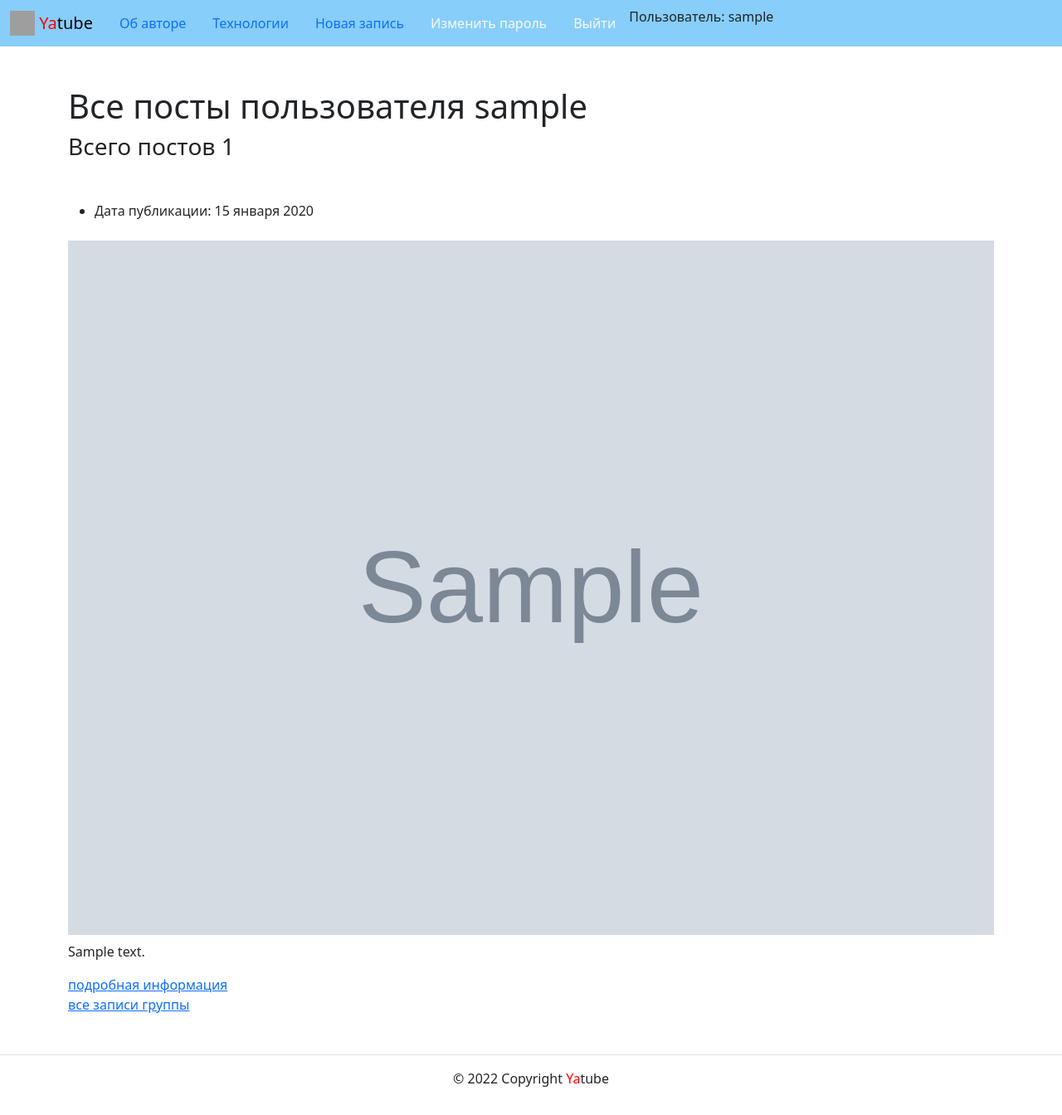
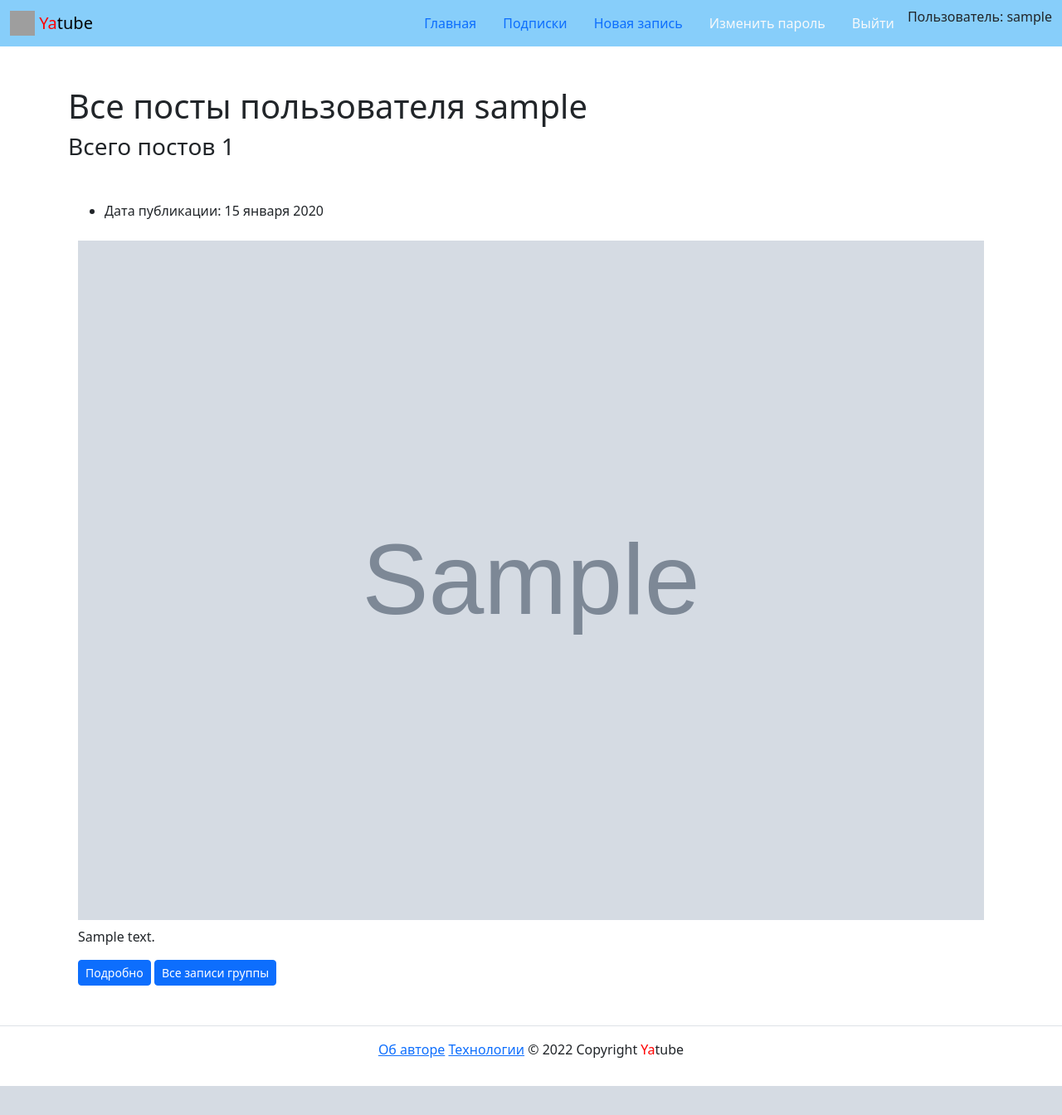
Before and after one commit to btcirk/hw05_final, a Django app: a page that uses yatube/templates/posts/profile.html in a window 1280 px wide. Shown: the whole page at 83% size. After the commit the page ends 1309 px from the top, so only its background shows below. Run offline with Django 3.2, Linux system fonts and the light colour scheme; a user stored in the database is signed in; tables that the repository leaves empty hold one stand-in row (values such as "Sample post"); grey boxes marked "Sample" are stand-in pictures; some libraries are stand-ins or nearby versions; grey boxes are pictures that could not be loaded.

Commit message:
Final changes

```diff
--- a/yatube/templates/about/author.html
+++ b/yatube/templates/about/author.html
@@ -7,7 +7,7 @@
   </div>
   <div class="col-md-8">
     <p>
-      Меня зовут Василий, мне 41 год и я студент курса "Разработчик Python" на платформе Яндекс.Практикум.
+      Меня зовут Василий, мне 42 года и я студент курса "Разработчик Python" на платформе Яндекс.Практикум.
       Это мой учебный проект.
     </p>
     <p>
--- a/yatube/templates/includes/footer.html
+++ b/yatube/templates/includes/footer.html
@@ -1,4 +1,8 @@
       <!-- includes/footer.html -->
       <footer class="border-top text-center py-3">
-        <p>© {{ year }} Copyright <span style="color:red">Ya</span>tube</p>
+        <p>
+            <a href="{% url 'about:author' %}">Об авторе</a>
+            <a href="{% url 'about:tech' %}">Технологии</a>
+            © {{ year }} Copyright <span style="color:red">Ya</span>tube
+        </p>
       </footer>
--- a/yatube/templates/includes/header.html
+++ b/yatube/templates/includes/header.html
@@ -1,5 +1,6 @@
 <!-- templates/includes/header.html -->
 {% load static %}
+<div>
 <nav class="navbar navbar-expand-lg navbar-light" style="background-color: lightskyblue">
   <div class="container-fluid">
     <a class="navbar-brand" href="{% url 'posts:index' %}">
@@ -16,15 +17,15 @@
     Класс nav-pills нужен для выделения активных пунктов
     {% endcomment %}
     {% with request.resolver_match.view_name as view_name %}
-    <div class="collapse navbar-collapse" id="navbarSupportedContent">
+    <div class="collapse navbar-collapse justify-content-end" id="navbarSupportedContent">
       <ul class="nav nav-pills">
         <li class="nav-item">
-          <a class="nav-link {% if view_name  == 'about:author' %}active{% endif %}" href="{% url 'about:author' %}">Об авторе</a>
-        </li>
-        <li class="nav-item">
-          <a class="nav-link {% if view_name  == 'about:tech' %}active{% endif %}" href="{% url 'about:tech' %}">Технологии</a>
+          <a class="nav-link {% if view_name  == 'posts:index' %}active{% endif %}" href="{% url 'posts:index' %}">Главная</a>
         </li>
         {% if user.is_authenticated %}
+        <li class="nav-item">
+          <a class="nav-link {% if view_name  == 'posts:follow_index' %}active{% endif %}" href="{% url 'posts:follow_index' %}" href="{% url 'posts:follow_index' %}">Подписки</a>
+        </li>
         <li class="nav-item">
           <a class="nav-link {% if view_name  == 'posts:post_create' %}active{% endif %}" href="{% url 'posts:post_create' %}" href="{% url 'posts:post_create' %}">Новая запись</a>
         </li>
@@ -51,3 +52,4 @@
     {# Конец добавленого в спринте #}
   </div>
 </nav>
+</div>
--- a/yatube/templates/posts/follow.html
+++ b/yatube/templates/posts/follow.html
@@ -6,8 +6,9 @@
   {% for post in page_obj %}
     {% include 'posts/includes/post_list.html' %}
     {% if post.group %}
-      <a href="{% url 'posts:group' post.group.slug %}">все записи группы</a>
+      <a class="btn btn-primary btn-sm" href="{% url 'posts:group' post.group.slug %}" role="button">все записи группы</a>
     {% endif %}
+    </article>
     {% if not forloop.last %}<hr>{% endif %}
   {% endfor %}
   {% include 'posts/includes/paginator.html' %}
--- a/yatube/templates/posts/group_list.html
+++ b/yatube/templates/posts/group_list.html
@@ -8,9 +8,7 @@
   </p>
   {% for post in page_obj %}
     {% include 'posts/includes/post_list.html' %}
-    {% if post.group %}
-      <a href="{% url 'posts:group' post.group.slug %}">все записи группы</a>
-    {% endif %}
+  </article>
     {% if not forloop.last %}<hr>{% endif %}
   {% endfor %}
   {% include 'posts/includes/paginator.html' %}
--- a/yatube/templates/posts/index.html
+++ b/yatube/templates/posts/index.html
@@ -7,8 +7,9 @@
   {% for post in page_obj %}
     {% include 'posts/includes/post_list.html' %}
     {% if post.group %}
-      <a href="{% url 'posts:group' post.group.slug %}">все записи группы</a>
+      <a class="btn btn-primary btn-sm" href="{% url 'posts:group' post.group.slug %}" role="button">Все записи группы</a>
     {% endif %}
+    </article>
     {% if not forloop.last %}<hr>{% endif %}
   {% endfor %}
   {% endcache %}
--- a/yatube/templates/posts/post_detail.html
+++ b/yatube/templates/posts/post_detail.html
@@ -35,7 +35,7 @@
       <img class="card-img my-2" src="{{ im.url }}">
       {% endthumbnail %}
       <p>
-        {{ post.text }}
+        {{ post.text|linebreaksbr }}
       </p>
       {% if is_author %}
         <a class="btn btn-primary" href="{% url 'posts:post_edit' post.pk %}">
--- a/yatube/templates/posts/profile.html
+++ b/yatube/templates/posts/profile.html
@@ -25,7 +25,7 @@
     {% endif %}
   </div>
   {% for post in page_obj %}
-    <article>
+    <article class="container">
       <ul>
         <li>
           Дата публикации: {{ post.pub_date|date:"d E Y" }}
@@ -35,13 +35,13 @@
         <img class="card-img my-2" src="{{ im.url }}">
       {% endthumbnail %}
       <p>
-        {{ post.text }}
+        {{ post.text|linebreaksbr }}
       </p>
-      <a href="{% url 'posts:post_detail' post.pk %}">подробная информация </a>
+      <a class="btn btn-primary btn-sm" href="{% url 'posts:post_detail' post.pk %}" role="button">Подробно</a>
+    {% if post.group %}
+      <a class="btn btn-primary btn-sm" href="{% url 'posts:group' post.group.slug %}" role="button">Все записи группы</a>
+    {% endif %}
     </article>
-    {% if post.group %}
-      <a href="{% url 'posts:group' post.group.slug %}">все записи группы</a>
-    {% endif %}
     {% if not forloop.last %}<hr>{% endif %}
   {% endfor %}
   {% include 'posts/includes/paginator.html' %}
--- a/yatube/yatube/settings.py
+++ b/yatube/yatube/settings.py
@@ -32,6 +32,10 @@ ALLOWED_HOSTS = [
     'testserver',
 ]
 
+INTERNAL_IPS = [
+    '127.0.0.1',
+]
+
 # Application definition
 
 INSTALLED_APPS = [
@@ -46,6 +50,7 @@ INSTALLED_APPS = [
     'core.apps.CoreConfig',
     'about.apps.AboutConfig',
     'sorl.thumbnail',
+    'debug_toolbar',
 ]
 
 MIDDLEWARE = [
@@ -56,6 +61,7 @@ MIDDLEWARE = [
     'django.contrib.auth.middleware.AuthenticationMiddleware',
     'django.contrib.messages.middleware.MessageMiddleware',
     'django.middleware.clickjacking.XFrameOptionsMiddleware',
+    'debug_toolbar.middleware.DebugToolbarMiddleware',
 ]
 
 ROOT_URLCONF = 'yatube.urls'
--- a/yatube/yatube/urls.py
+++ b/yatube/yatube/urls.py
@@ -30,6 +30,8 @@ handler404 = 'core.views.page_not_found'
 handler500 = 'core.views.server_error'
 
 if settings.DEBUG:
+    import debug_toolbar
     urlpatterns += static(
         settings.MEDIA_URL, document_root=settings.MEDIA_ROOT
     )
+    urlpatterns += (path('__debug__/', include(debug_toolbar.urls)),)
```
Also changed, not shown: requirements.txt (+20 -1 lines), yatube/templates/posts/includes/post_list.html (+4 -5 lines), README.md, yatube/posts/migrations/0013_auto_20220310_0003.py (added), yatube/tmpp1f51dpb/posts/image.jpeg (deleted), yatube/tmpp1f51dpb/posts/image2.jpeg (deleted), 3 other files.
